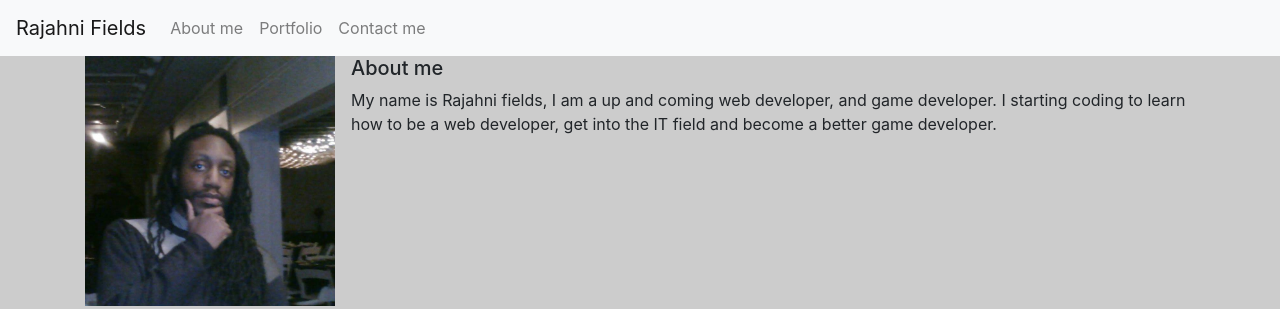
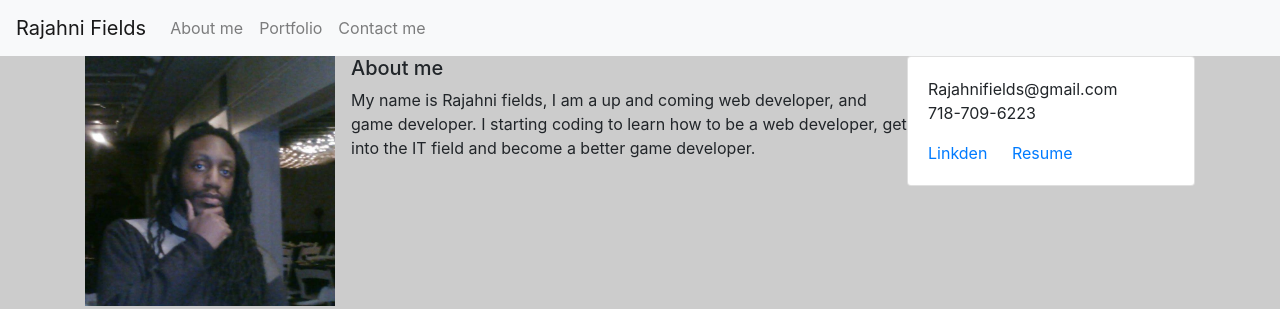
Before and after one commit to neoblack91/Portfolio, a plain HTML site: page html/Aboutme.html in a window 1280 px wide. Shown: the top 309 px of the page. Drawn offline with nearby package versions, Linux system fonts and the light colour scheme.

Commit message:
updated about me page

```diff
--- a/html/Aboutme.html
+++ b/html/Aboutme.html
@@ -57,7 +57,17 @@
               My name is Rajahni fields, I am a up and coming web developer, and game developer. I starting coding to learn how to be a web developer, get into the IT field and become a better game developer.
 
             </figcaption>
+               <div class="card" style="width: 18rem;">
+          <div class="card-body">
 
+            <p class="card-text">
+              Rajahnifields@gmail.com <br>
+              718-709-6223
+            </p>
+            <a href="https://www.linkedin.com/in/rajahni-fields" class="card-link">Linkden</a>
+            <a href="https://docs.google.com/document/d/1dBrk5KRMCg2xIyV5z8cZChTMRJv9BXOiEW-OlaaIprY/" class="card-link">Resume</a>
+          </div>
+        </div>
           </div>
 
         </div>
```
Also changed, not shown: index.html (line endings or trailing spaces).
